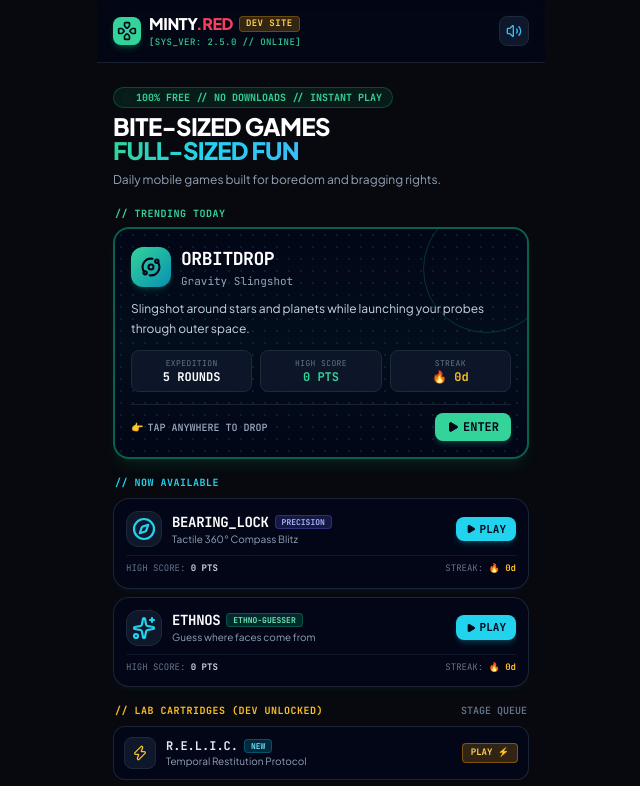
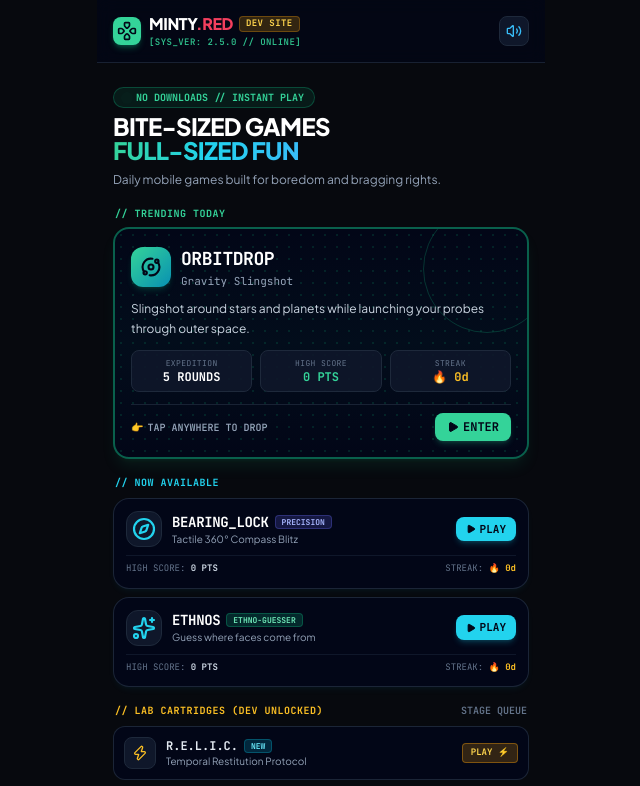
Before and after one commit to cynamonster/minty-red, a React (Vite) app: page / in a window 1280 px wide. Shown: the top 786 px of the page, without its empty margins (319-959 px from the left). Built offline with nearby package versions, Linux system fonts and the light colour scheme; no server answers.

Commit message:
rm 100% FREE from header badge

```diff
--- a/src/hub/ArcadeHub.jsx
+++ b/src/hub/ArcadeHub.jsx
@@ -190,7 +190,7 @@ export function ArcadeHub({ onSelectGame, onOpenDashboard }) {
         <section className="mb-4 space-y-1.5">
           <div className="inline-flex items-center gap-1.5 px-2.5 py-0.5 rounded-full bg-emerald-500/10 border border-emerald-500/30 text-emerald-400 text-[10px] font-mono font-bold">
             <span className="inline-block w-1.5 h-1.5 rounded-full bg-emerald-400 animate-ping" />
-            <span>100% FREE // NO DOWNLOADS // INSTANT PLAY</span>
+            <span>NO DOWNLOADS // INSTANT PLAY</span>
           </div>
 
           <h2 className="text-2xl font-black text-white tracking-tight uppercase leading-none font-sans">
```
